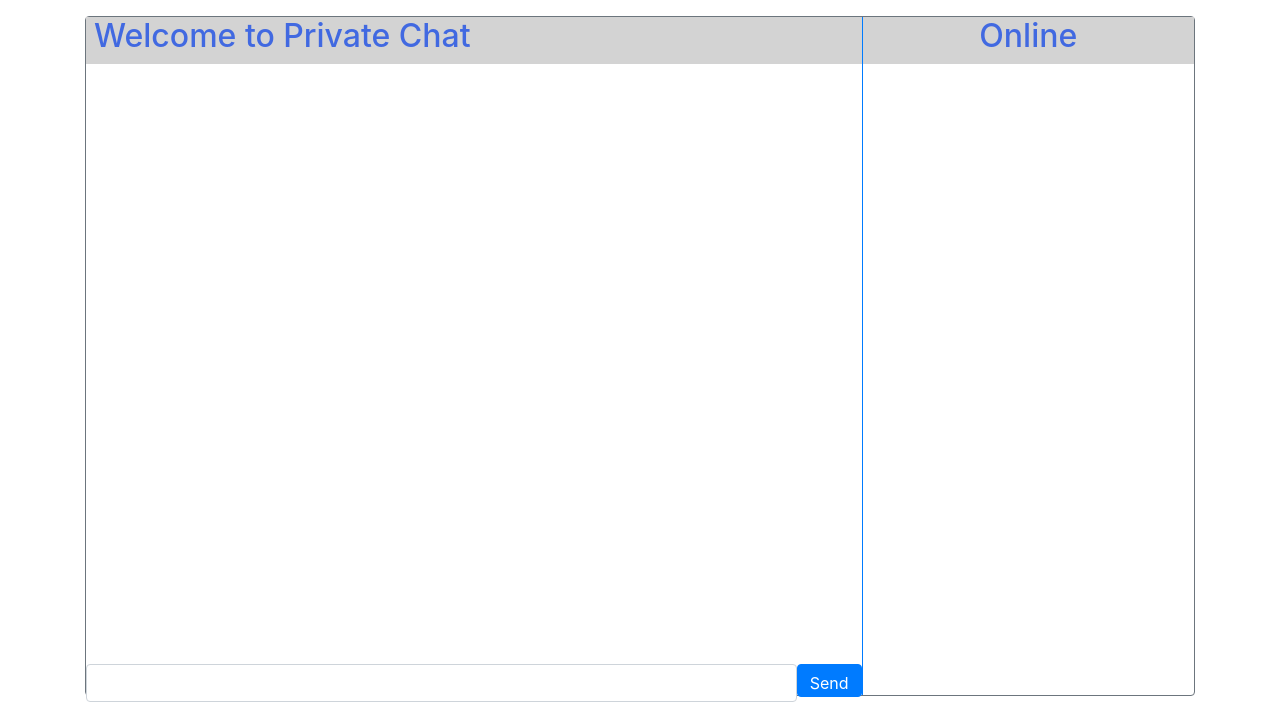
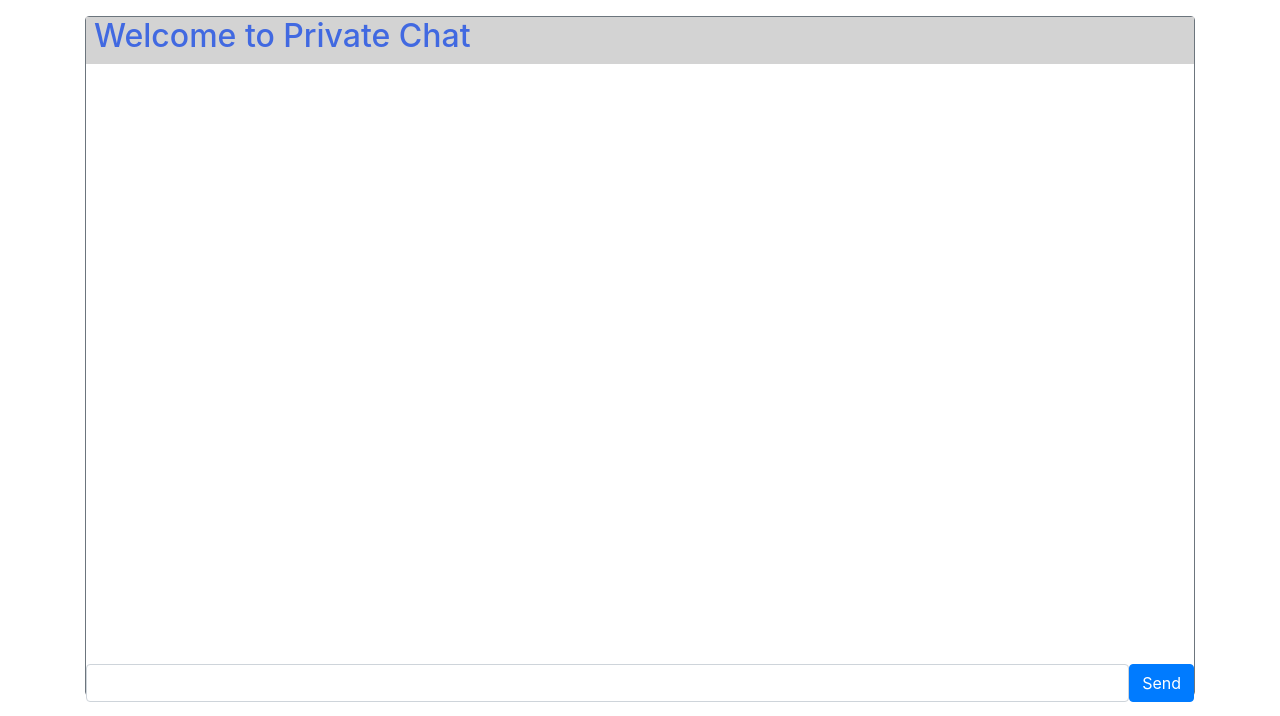
Before and after one commit to grrtvnlw/Group-BE-ZDG-Chat, a Node server app: template views/private.ejs in a window 1280 px wide. Shown: the part 84-800 px from the top of the page. Run offline with Node 20, Linux system fonts and the light colour scheme; the template is opened without the code that fills it, so the values that code supplies are empty; some libraries are stand-ins or nearby versions.

Commit message:
pausing for now

```diff
--- a/app.js
+++ b/app.js
@@ -200,6 +200,7 @@ io.on('connection', (socket) => {
         socket.on('join', (room) => {
             people[id] = { name, room };
             sockets[id] = socket.id;
+            sockets[name] = socket.id
             socket.emit('chat message', `You have joined ZDG chat. Hi ${people[id].name}!`);
             // socket.broadcast.emit('chat message', `${people[id].name} has joined the ${room}.`)
             io.emit('emitParticipants', people);
@@ -222,6 +223,30 @@ io.on('connection', (socket) => {
             io.to(sockets[data.id]).emit('private message', {
                 name: people[id].name,
                 message: data.message
+            });
+        });
+
+        socket.on('privateRoom message', (data) => {
+            console.log(sockets)
+            console.log(data.name)
+            console.log(name)
+            // io.to(sockets[name]).emit('privateRoom message', `${name} 🗣 ${data}`);
+            io.to(sockets[data.name]).emit('privateRoom message', `${name} 🗣 ${data}`);
+            // io.to(sockets[data.id]).emit('privateRoom message', {
+            //     name: people[id].name,
+            //     message: data.message
+            // });
+        });
+
+        socket.on('room message', (data) => {
+            io.to(sockets[data]).emit('room message', {
+                name: people[id].name,
+            });
+        });
+
+        socket.on('confirm message', (data) => {
+            io.to(sockets[data.name]).emit('confirm message', {
+                name: people[id].name,
             });
         });
 
--- a/public/styles.css
+++ b/public/styles.css
@@ -36,6 +36,11 @@ section {
   height: 100%;
 }
 
+#mainChatpriv {
+  width: 100%;
+  height: 100%;
+}
+
 #chatHeader {
   height: 7%;
 }
--- a/views/private.ejs
+++ b/views/private.ejs
@@ -10,6 +10,7 @@
         <a class="dropdown-item" href="/atlantaroom">Atlanta Room</a></a>
         <a class="dropdown-item" href="/codingroom">Coding Room
         <a class="dropdown-item" href="/petroom">Pet Room</a>
+        <a class="dropdown-item" href="/mainroom">Home</a>
       </div>
     </div>
     <div>
@@ -20,34 +21,52 @@
     </div>
   </header>
   <section class="d-flex flex-direction-column border border-secondary rounded">
-    <div id="mainChat" class="">
+    <div id="mainChatpriv" class="">
       <div id="chatHeader" class="bg-color d-flex justify-content-start">
         <h2 class="ml-2">Welcome to Private Chat <span class="username"><%= name %></span></h2>
       </div>
       <div id="chatBody" class="overflow-auto">
-        <ul id="messages" class="list-group w-80 flex-grow-1 overflow-auto" style="list-style-type: none;">
+        <ul id="privateRoom" class="list-group w-80 flex-grow-1 overflow-auto" style="list-style-type: none;">
           <!-- Chat messages go here -->
         </ul>
       </div>
       <div id="chatInput">
         <div class="typing mb-3"></div>
-        <form class="chat-form d-flex">
-          <input class="form-control chat-input w-100" id="chat-message" />
+        <form class="privateRoom-form d-flex">
+          <input class="form-control chat-input w-100" id="privateRoom-message" />
           <button type="submit" class="btn btn-primary">
             Send
           </button>
         </form>
       </div>
-
     </div>
-    <div id="onlineUsers" class="border-left border-primary">
+    <!-- <div id="onlineUsers" class="border-left border-primary">
       <div id="onlineHeader" class="bg-color d-flex justify-content-center">
         <h2>Online</h2>
       </div>
       <div id="users">
         <ul id="online" class="list-group w-80 flex-grow-1 overflow-auto" style="list-style-type: none;">
-          <!-- Chat messages go here -->
         </ul>
+      </div>
+    </div> -->
+
+    <!-- Modal -->
+    <div class="modal fade" id="exampleModal" tabindex="-1" role="dialog" aria-labelledby="exampleModalLabel" aria-hidden="true">
+      <div class="modal-dialog" role="document">
+        <div class="modal-content">
+          <div class="modal-header">
+            <h5 class="modal-title" id="exampleModalLabel">Send a private chat!</h5>
+            <button type="button" class="close" data-dismiss="modal" aria-label="Close">
+              <span aria-hidden="true">&times;</span>
+            </button>
+          </div>
+          <form class="private-form d-flex m-2" data-room="privatechat" >
+            <input class="form-control privatechat-input w-100" id="chat-message" />
+            <button type="submit" class="btn btn-primary">
+              Ping
+            </button>
+          </form>
+        </div>
       </div>
     </div>
   </section>
```
Also changed, not shown: public/index.js (+37 -0 lines), views/mainchat.ejs (+10 -2 lines).
